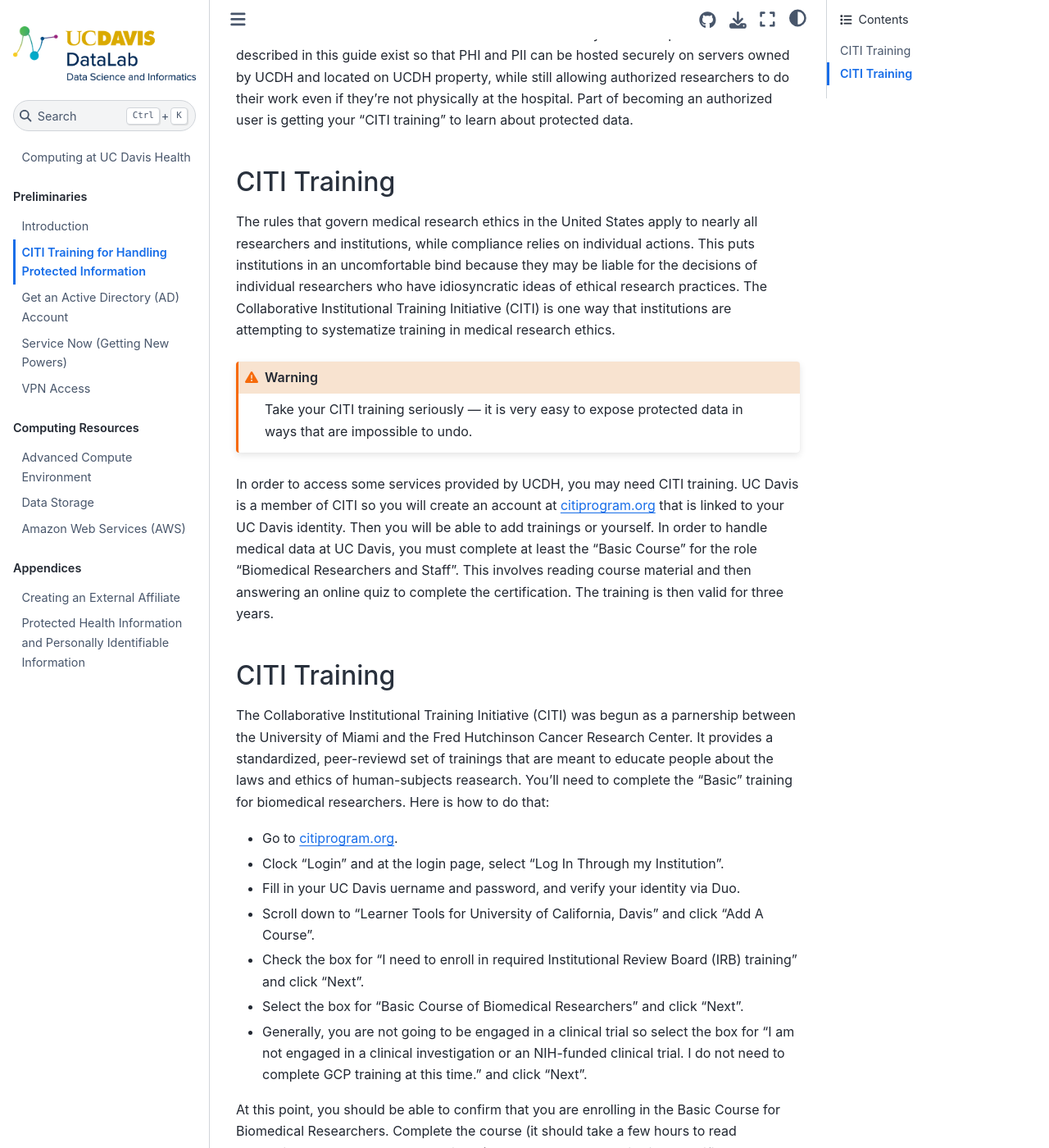
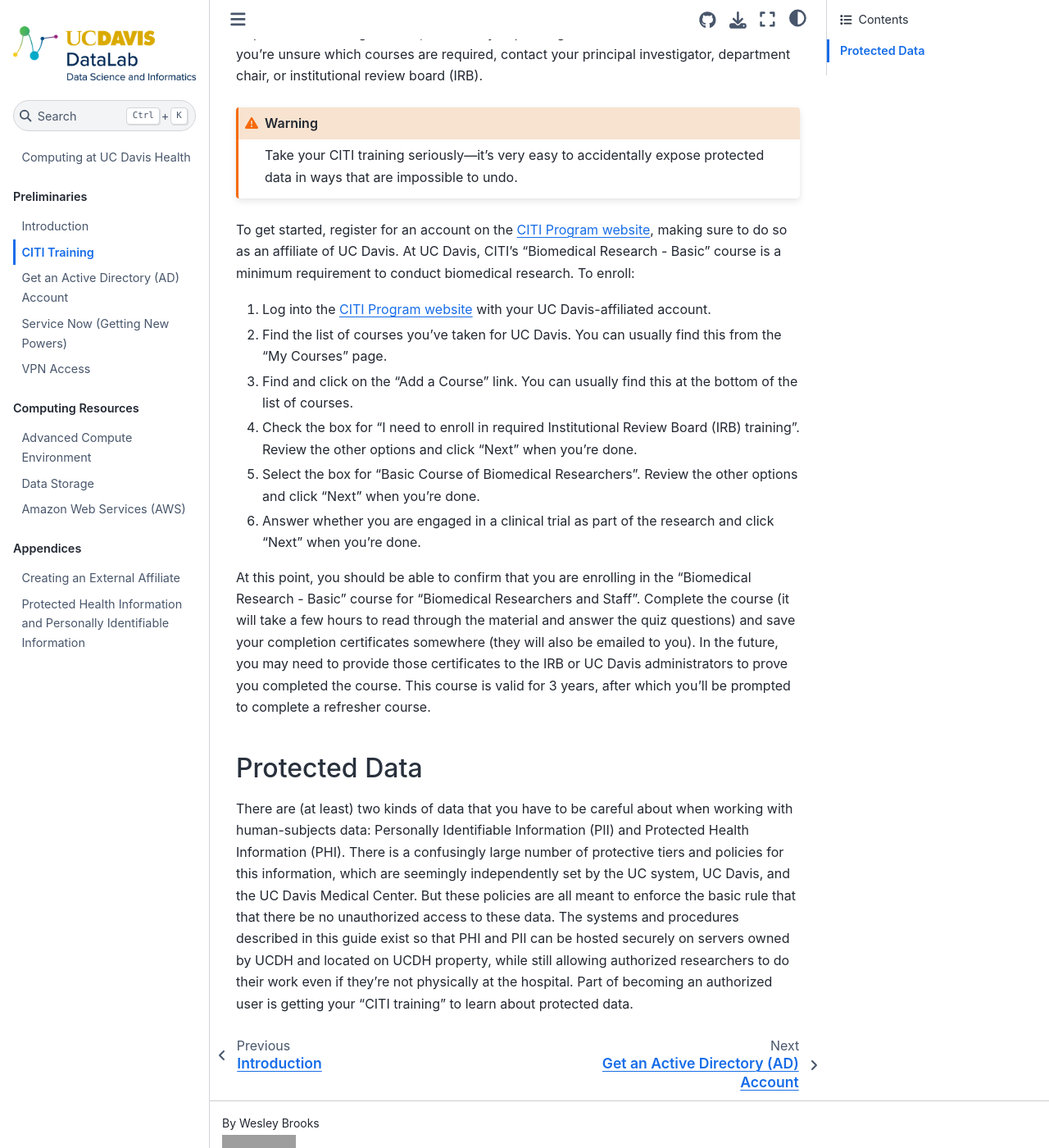
Before and after one commit to ucdavisdatalab/workshop_ucdh_onboarding, a Jupyter Book: the page built from chapters/02_citi_training.md, in a window 1280 px wide and 1400 px high, scrolled down 285 px. Shown: the whole window at 82% size. Built offline with Jupyter Book 1.0.4 settings and Sphinx 7.4.7 and the Sphinx Book theme 1.1.4, drawn with Linux system fonts in a browser that asks for light colours; some of the changed text lies outside the part shown; grey boxes are pictures that could not be loaded.

Commit message:
Clean up the CITI Training chapter.

```diff
--- a/chapters/02_citi_training.md
+++ b/chapters/02_citi_training.md
@@ -1,26 +1,52 @@
 (chapter:citi-training)=
-# CITI Training for Handling Protected Information
+# CITI Training
+
+The Collaborative Institutional Training Initiative (CITI) provides
+peer-reviewed courses to educate researchers about ethical and legal best
+practices for human subjects research. Originally a partnership between the
+University of Miami and the Fred Hutchinson Cancer Research Center, CITI now
+coordinates with academic and government institutions nationwide.
+
+[CITI]: https://citiprogram.org/
+
+Before you begin any medical or human subjects research, make sure to complete
+the required CITI training courses, which vary depending on the nature of the
+research. If you're unsure which courses are required, contact your principal
+investigator, department chair, or institutional review board (IRB).
+
+:::{warning}
+Take your CITI training seriously---it's very easy to accidentally expose
+protected data in ways that are impossible to undo.
+:::
+
+To get started, register for an account on the [CITI Program website][CITI],
+making sure to do so as an affiliate of UC Davis. At UC Davis, CITI's
+"Biomedical Research - Basic" course is a minimum requirement to conduct
+biomedical research. To enroll:
+
+1. Log into the [CITI Program website][CITI] with your UC Davis-affiliated
+   account.
+2. Find the list of courses you've taken for UC Davis. You can usually find
+   this from the "My Courses" page.
+3. Find and click on the "Add a Course" link. You can usually find this at the
+   bottom of the list of courses.
+4. Check the box for "I need to enroll in required Institutional Review Board
+   (IRB) training". Review the other options and click "Next" when you're done.
+5. Select the box for "Basic Course of Biomedical Researchers". Review the
+   other options and click "Next" when you're done.
+6. Answer whether you are engaged in a clinical trial as part of the research
+   and click "Next" when you're done.
+
+At this point, you should be able to confirm that you are enrolling in the
+"Biomedical Research - Basic" course for "Biomedical Researchers and Staff".
+Complete the course (it will take a few hours to read through the material and
+answer the quiz questions) and save your completion certificates somewhere
+(they will also be emailed to you). In the future, you may need to provide
+those certificates to the IRB or UC Davis administrators to prove you completed
+the course. This course is valid for 3 years, after which you'll be prompted to
+complete a refresher course.
+
+
+### Protected Data
 
 There are (at least) two kinds of data that you have to be careful about when working with human-subjects data: Personally Identifiable Information (PII) and Protected Health Information (PHI). There is a confusingly large number of protective tiers and policies for this information, which are seemingly independently set by the UC system, UC Davis, and the UC Davis Medical Center. But these policies are all meant to enforce the basic rule that that there be no unauthorized access to these data. The systems and procedures described in this guide exist so that PHI and PII can be hosted securely on servers owned by UCDH and located on UCDH property, while still allowing authorized researchers to do their work even if they're not physically at the hospital. Part of becoming an authorized user is getting your "CITI training" to learn about protected data.
-
-## CITI Training
-The rules that govern medical research ethics in the United States apply to nearly all researchers and institutions, while compliance relies on individual actions. This puts institutions in an uncomfortable bind because they may be liable for the decisions of individual researchers who have idiosyncratic ideas of ethical research practices. The Collaborative Institutional Training Initiative (CITI) is one way that institutions are attempting to systematize training in medical research ethics.
-
-:::{warning}
-Take your CITI training seriously — it is very easy to expose protected data in ways that are impossible to undo.
-:::
-
-In order to access some services provided by UCDH, you may need CITI training. UC Davis is a member of CITI so you will create an account at [citiprogram.org](https://citiprogram.org) that is linked to your UC Davis identity. Then you will be able to add trainings or yourself. In order to handle medical data at UC Davis, you must complete at least the "Basic Course" for the role "Biomedical Researchers and Staff". This involves reading course material and then answering an online quiz to complete the certification. The training is then valid for three years.
-
-## CITI Training
-The Collaborative Institutional Training Initiative (CITI) was begun as a parnership between the University of Miami and the Fred Hutchinson Cancer Research Center. It provides a standardized, peer-reviewd set of trainings that are meant to educate people about the laws and ethics of human-subjects reasearch. You'll need to complete the "Basic" training for biomedical researchers. Here is how to do that:
-
-- Go to [citiprogram.org](https://www.citiprogram.org).
-- Clock "Login" and at the login page, select "Log In Through my Institution".
-- Fill in your UC Davis uername and password, and verify your identity via Duo.
-- Scroll down to "Learner Tools for University of California, Davis" and click "Add A Course".
-- Check the box for "I need to enroll in required Institutional Review Board (IRB) training" and click "Next".
-- Select the box for "Basic Course of Biomedical Researchers" and click "Next".
-- Generally, you are not going to be engaged in a clinical trial so select the box for "I am not engaged in a clinical investigation or an NIH-funded clinical trial. I do not need to complete GCP training at this time." and click "Next".
-
-At this point, you should be able to confirm that you are enrolling in the Basic Course for Biomedical Researchers. Complete the course (it should take a few hours to read everything and then answer the quizzes), and you'll get an email with a certificate. Someone will eventually need that certificate from you, so just hold on to it for now.
```
